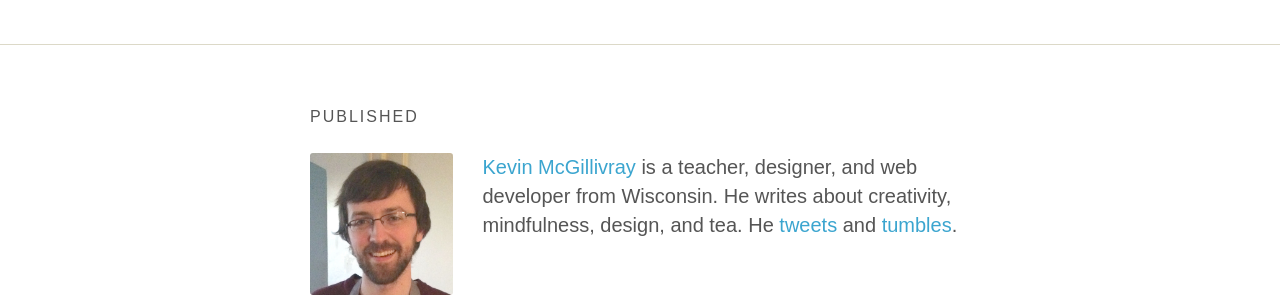
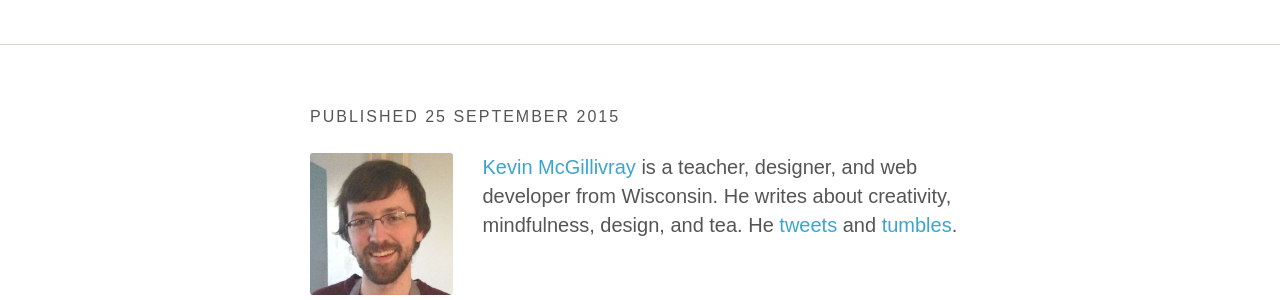
Before and after one commit to kmcgillivray/kmcgillivray.github.io, a Jekyll site: the page built from index.html, in a window 1280 px wide. Shown: the part 1380-1680 px from the top of the page. Built offline with Jekyll 4.4.1, drawn with Linux system fonts in a browser that asks for light colours; nearby versions of some CDN libraries.

Commit message:
Fix bio date thing

```diff
--- a/_includes/bio.html
+++ b/_includes/bio.html
@@ -2,7 +2,13 @@
   <div class="container-narrow">
     <div class="row">
       <div class="col-12">
+        {% if page.date %}
         <p class="post-date">Published {{ page.date | date: "%-d %B %Y" }}</p>
+        {% else %}
+        {% for post in site.categories.writing | limit: 1 %}
+        <p class="post-date">Published {{ post.date | date: "%-d %B %Y" }}</p>
+        {% endfor %}
+        {% endif %}
       </div>
       <div class="col-4">
         <a href="/about"><img class="img-profile" src="/img/kevin-profile.jpg"></a>
```
